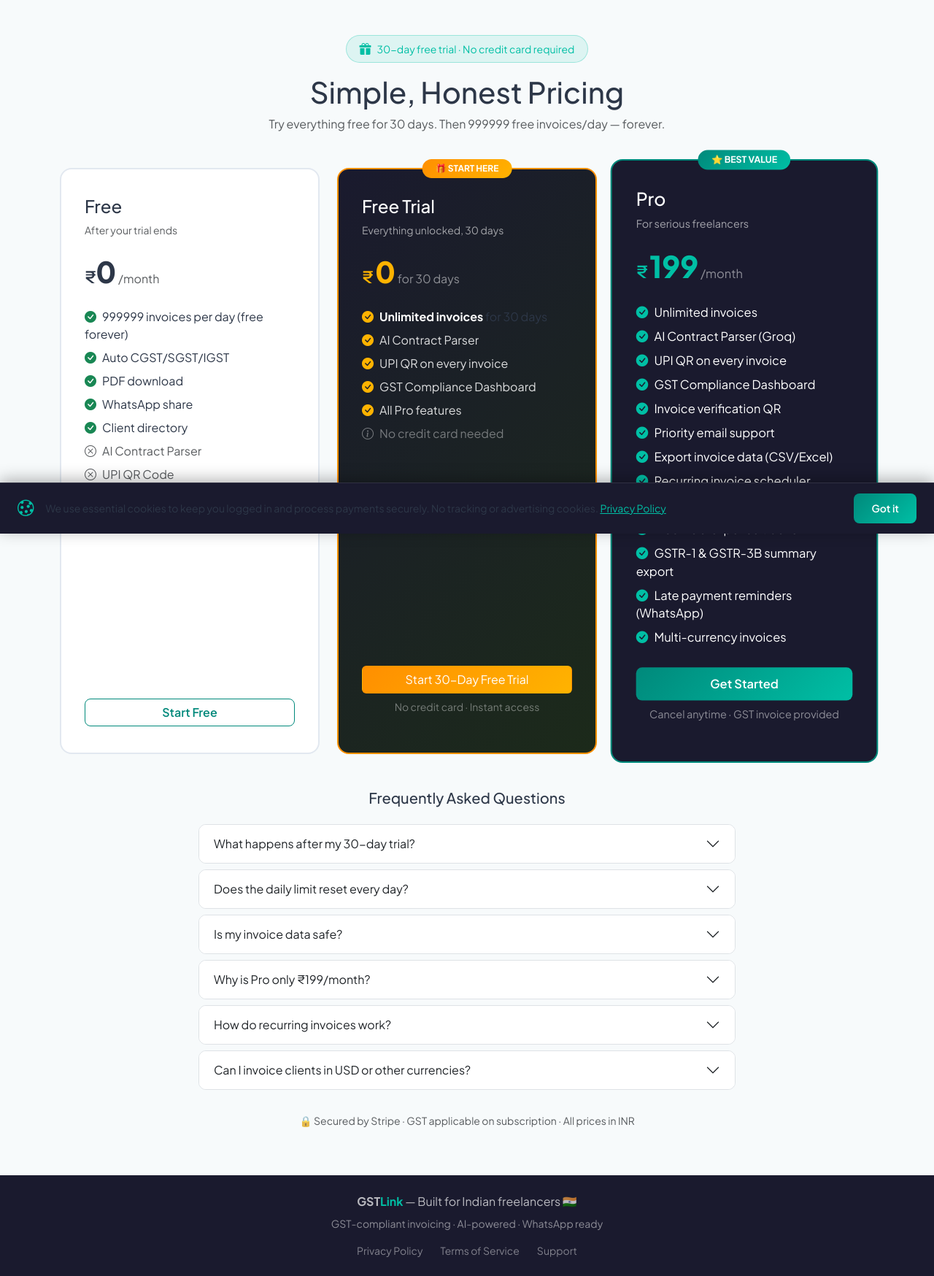
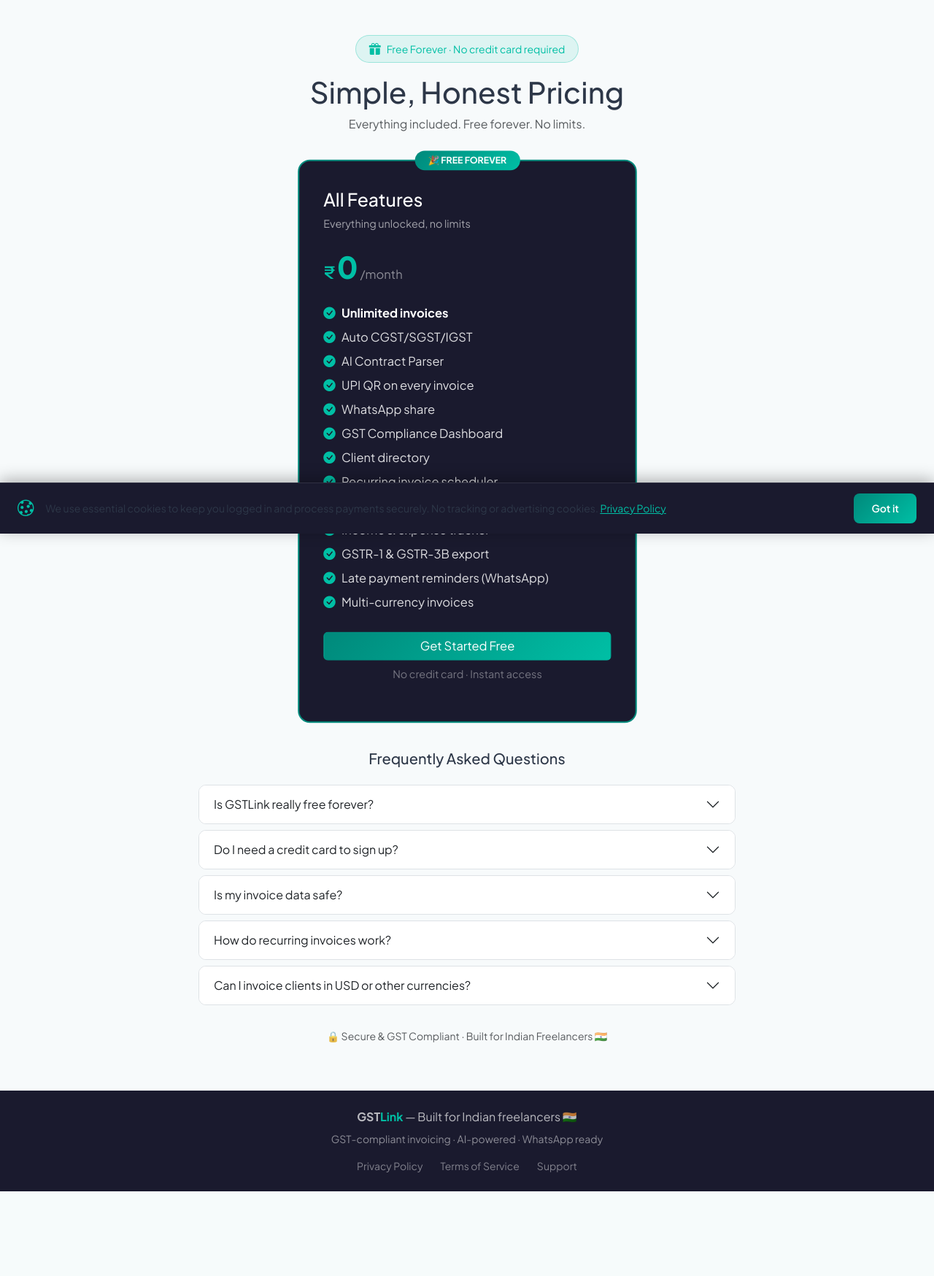
Before and after one commit to heerekarshiva/GstLink, a Flask app: page /pricing in a window 1280 px wide. Shown: the part 69-1817 px from the top of the page at 73% size. After the commit the page ends 1701 px from the top, so only its background shows below. Run offline with Flask 3, Linux system fonts and the light colour scheme; some libraries are stand-ins or nearby versions.

Commit message:
Revise pricing page for free forever model

```diff
--- a/templates/pricing.html
+++ b/templates/pricing.html
@@ -1,142 +1,58 @@
 {% extends "base.html" %}
 {% block title %}Pricing – GSTLink{% endblock %}
-{% block og_title %}GSTLink Pricing – Free Trial, Then ₹{{ price_inr }}/mo{% endblock %}
+{% block og_title %}GSTLink – Free Forever for Indian Freelancers{% endblock %}
 {% block content %}
 <div class="container py-5">
   <div class="text-center mb-5">
     <div class="d-inline-flex align-items-center gap-2 mb-3" style="background:rgba(0,191,165,.1);border:1px solid rgba(0,191,165,.3);border-radius:20px;padding:6px 18px;">
       <i class="bi bi-gift-fill" style="color:#00BFA5;"></i>
-      <span class="small fw-600" style="color:#00BFA5;">{{ trial_days }}-day free trial · No credit card required</span>
+      <span class="small fw-600" style="color:#00BFA5;">Free Forever · No credit card required</span>
     </div>
     <h2 class="fw-800 fs-1">Simple, Honest Pricing</h2>
-    <p class="text-muted">Try everything free for {{ trial_days }} days. Then {{ daily_limit }} free invoices/day — forever.</p>
+    <p class="text-muted">Everything included. Free forever. No limits.</p>
   </div>
 
   <div class="row justify-content-center g-4 align-items-stretch">
 
-    <!-- FREE PLAN -->
-    <div class="col-md-4">
-      <div class="pricing-card h-100 d-flex flex-column">
+    <!-- FREE FOREVER PLAN -->
+    <div class="col-md-5">
+      <div class="pricing-card popular h-100 d-flex flex-column">
+        <span class="popular-badge">🎉 FREE FOREVER</span>
         <div>
-          <h4 class="fw-700">Free</h4>
-          <p class="text-muted small">After your trial ends</p>
+          <h4 class="fw-700 text-white">All Features</h4>
+          <p class="small" style="color:rgba(255,255,255,.6);">Everything unlocked, no limits</p>
           <div class="my-3">
-            <span class="price-currency">₹</span><span class="price-amount">0</span>
-            <span class="text-muted">/month</span>
-          </div>
-          <div class="alert alert-light border mb-3 py-2 px-3 small">
-            <i class="bi bi-calendar-check me-1 text-success"></i>
-            <strong>{{ daily_limit }} invoices/day</strong> — resets every midnight
+            <span class="price-currency" style="color:#00BFA5;">₹</span>
+            <span class="price-amount" style="color:#00BFA5;">0</span>
+            <span style="color:rgba(255,255,255,.5);">/month</span>
           </div>
           <ul class="list-unstyled mb-4">
-            <li class="py-1"><i class="bi bi-check-circle-fill text-success me-2"></i>{{ daily_limit }} invoices per day (free forever)</li>
-            <li class="py-1"><i class="bi bi-check-circle-fill text-success me-2"></i>Auto CGST/SGST/IGST</li>
-            <li class="py-1"><i class="bi bi-check-circle-fill text-success me-2"></i>PDF download</li>
-            <li class="py-1"><i class="bi bi-check-circle-fill text-success me-2"></i>WhatsApp share</li>
-            <li class="py-1"><i class="bi bi-check-circle-fill text-success me-2"></i>Client directory</li>
-            <li class="py-1 text-muted"><i class="bi bi-x-circle me-2"></i>AI Contract Parser</li>
-            <li class="py-1 text-muted"><i class="bi bi-x-circle me-2"></i>UPI QR Code</li>
-            <li class="py-1 text-muted"><i class="bi bi-x-circle me-2"></i>Compliance dashboard</li>
+            <li class="py-1"><i class="bi bi-check-circle-fill me-2" style="color:#00BFA5;"></i><strong class="text-white">Unlimited invoices</strong></li>
+            <li class="py-1"><i class="bi bi-check-circle-fill me-2" style="color:#00BFA5;"></i><span style="color:rgba(255,255,255,.85);">Auto CGST/SGST/IGST</span></li>
+            <li class="py-1"><i class="bi bi-check-circle-fill me-2" style="color:#00BFA5;"></i><span style="color:rgba(255,255,255,.85);">AI Contract Parser</span></li>
+            <li class="py-1"><i class="bi bi-check-circle-fill me-2" style="color:#00BFA5;"></i><span style="color:rgba(255,255,255,.85);">UPI QR on every invoice</span></li>
+            <li class="py-1"><i class="bi bi-check-circle-fill me-2" style="color:#00BFA5;"></i><span style="color:rgba(255,255,255,.85);">WhatsApp share</span></li>
+            <li class="py-1"><i class="bi bi-check-circle-fill me-2" style="color:#00BFA5;"></i><span style="color:rgba(255,255,255,.85);">GST Compliance Dashboard</span></li>
+            <li class="py-1"><i class="bi bi-check-circle-fill me-2" style="color:#00BFA5;"></i><span style="color:rgba(255,255,255,.85);">Client directory</span></li>
+            <li class="py-1"><i class="bi bi-check-circle-fill me-2" style="color:#00BFA5;"></i><span style="color:rgba(255,255,255,.85);">Recurring invoice scheduler</span></li>
+            <li class="py-1"><i class="bi bi-check-circle-fill me-2" style="color:#00BFA5;"></i><span style="color:rgba(255,255,255,.85);">Custom branding &amp; logo</span></li>
+            <li class="py-1"><i class="bi bi-check-circle-fill me-2" style="color:#00BFA5;"></i><span style="color:rgba(255,255,255,.85);">Income &amp; expense tracker</span></li>
+            <li class="py-1"><i class="bi bi-check-circle-fill me-2" style="color:#00BFA5;"></i><span style="color:rgba(255,255,255,.85);">GSTR-1 &amp; GSTR-3B export</span></li>
+            <li class="py-1"><i class="bi bi-check-circle-fill me-2" style="color:#00BFA5;"></i><span style="color:rgba(255,255,255,.85);">Late payment reminders (WhatsApp)</span></li>
+            <li class="py-1"><i class="bi bi-check-circle-fill me-2" style="color:#00BFA5;"></i><span style="color:rgba(255,255,255,.85);">Multi-currency invoices</span></li>
           </ul>
         </div>
         <div class="mt-auto">
           {% if current_user.is_authenticated %}
-            {% if current_user.plan_type == 'free' %}
-            <button class="btn btn-outline-secondary w-100" disabled>Current Plan</button>
-            {% else %}
-            <a href="{{ url_for('dashboard') }}" class="btn btn-outline-primary w-100">Go to Dashboard</a>
-            {% endif %}
+          <a href="{{ url_for('dashboard') }}" class="btn w-100 fw-700" style="background:linear-gradient(135deg,#00897B,#00BFA5);color:#fff;">
+            Go to Dashboard
+          </a>
           {% else %}
-          <a href="{{ url_for('register') }}" class="btn btn-outline-primary w-100">Start Free</a>
-          {% endif %}
-        </div>
-      </div>
-    </div>
-
-    <!-- TRIAL PLAN -->
-    <div class="col-md-4">
-      <div class="pricing-card h-100 d-flex flex-column" style="border-color:#FF8F00;background:linear-gradient(135deg,#1a1a2e,#1c2a1a);">
-        <span class="popular-badge" style="background:linear-gradient(135deg,#FF8F00,#FFB300);">🎁 START HERE</span>
-        <div>
-          <h4 class="fw-700 text-white">Free Trial</h4>
-          <p class="small" style="color:rgba(255,255,255,.6);">Everything unlocked, {{ trial_days }} days</p>
-          <div class="my-3">
-            <span class="price-currency" style="color:#FFB300;">₹</span>
-            <span class="price-amount" style="color:#FFB300;">0</span>
-            <span style="color:rgba(255,255,255,.5);">for {{ trial_days }} days</span>
-          </div>
-          <ul class="list-unstyled mb-4">
-            <li class="py-1"><i class="bi bi-check-circle-fill me-2" style="color:#FFB300;"></i><strong class="text-white">Unlimited invoices</strong> for {{ trial_days }} days</li>
-            <li class="py-1"><i class="bi bi-check-circle-fill me-2" style="color:#FFB300;"></i><span style="color:rgba(255,255,255,.85);">AI Contract Parser</span></li>
-            <li class="py-1"><i class="bi bi-check-circle-fill me-2" style="color:#FFB300;"></i><span style="color:rgba(255,255,255,.85);">UPI QR on every invoice</span></li>
-            <li class="py-1"><i class="bi bi-check-circle-fill me-2" style="color:#FFB300;"></i><span style="color:rgba(255,255,255,.85);">GST Compliance Dashboard</span></li>
-            <li class="py-1"><i class="bi bi-check-circle-fill me-2" style="color:#FFB300;"></i><span style="color:rgba(255,255,255,.85);">All Pro features</span></li>
-            <li class="py-1"><i class="bi bi-info-circle me-2" style="color:rgba(255,255,255,.4);"></i><span style="color:rgba(255,255,255,.4);">No credit card needed</span></li>
-          </ul>
-        </div>
-        <div class="mt-auto">
-          {% if current_user.is_authenticated %}
-            {% if current_user.is_trial_active %}
-            <button class="btn w-100 fw-700" style="background:linear-gradient(135deg,#FF8F00,#FFB300);color:#fff;" disabled>
-              ✓ Trial Active — {{ current_user.trial_days_left }} days left
-            </button>
-            {% else %}
-            <a href="{{ url_for('dashboard') }}" class="btn btn-outline-warning w-100">Go to Dashboard</a>
-            {% endif %}
-          {% else %}
-          <a href="{{ url_for('register') }}" class="btn w-100 fw-700" style="background:linear-gradient(135deg,#FF8F00,#FFB300);color:#fff;">
-            Start {{ trial_days }}-Day Free Trial
+          <a href="{{ url_for('register') }}" class="btn w-100 fw-700" style="background:linear-gradient(135deg,#00897B,#00BFA5);color:#fff;">
+            Get Started Free
           </a>
           <p class="text-center mt-2 small" style="color:rgba(255,255,255,.4);">No credit card · Instant access</p>
           {% endif %}
-        </div>
-      </div>
-    </div>
-
-    <!-- PRO PLAN -->
-    <div class="col-md-4">
-      <div class="pricing-card popular h-100 d-flex flex-column">
-        <span class="popular-badge">⭐ BEST VALUE</span>
-        <div>
-          <h4 class="fw-700 text-white">Pro</h4>
-          <p class="small" style="color:rgba(255,255,255,.6);">For serious freelancers</p>
-          <div class="my-3">
-            <span class="price-currency" style="color:#00BFA5;">₹</span>
-            <span class="price-amount" style="color:#00BFA5;">{{ price_inr }}</span>
-            <span style="color:rgba(255,255,255,.5);">/month</span>
-          </div>
-          <ul class="list-unstyled mb-4">
-            <li class="py-1"><i class="bi bi-check-circle-fill me-2" style="color:#00BFA5;"></i>Unlimited invoices</li>
-            <li class="py-1"><i class="bi bi-check-circle-fill me-2" style="color:#00BFA5;"></i>AI Contract Parser (Groq)</li>
-            <li class="py-1"><i class="bi bi-check-circle-fill me-2" style="color:#00BFA5;"></i>UPI QR on every invoice</li>
-            <li class="py-1"><i class="bi bi-check-circle-fill me-2" style="color:#00BFA5;"></i>GST Compliance Dashboard</li>
-            <li class="py-1"><i class="bi bi-check-circle-fill me-2" style="color:#00BFA5;"></i>Invoice verification QR</li>
-            <li class="py-1"><i class="bi bi-check-circle-fill me-2" style="color:#00BFA5;"></i>Priority email support</li>
-            <li class="py-1"><i class="bi bi-check-circle-fill me-2" style="color:#00BFA5;"></i>Export invoice data (CSV/Excel)</li>
-            <li class="py-1"><i class="bi bi-check-circle-fill me-2" style="color:#00BFA5;"></i>Recurring invoice scheduler</li>
-            <li class="py-1"><i class="bi bi-check-circle-fill me-2" style="color:#00BFA5;"></i>Custom invoice branding &amp; logo</li>
-            <li class="py-1"><i class="bi bi-check-circle-fill me-2" style="color:#00BFA5;"></i>Income &amp; expense tracker</li>
-            <li class="py-1"><i class="bi bi-check-circle-fill me-2" style="color:#00BFA5;"></i>GSTR-1 &amp; GSTR-3B summary export</li>
-            <li class="py-1"><i class="bi bi-check-circle-fill me-2" style="color:#00BFA5;"></i>Late payment reminders (WhatsApp)</li>
-            <li class="py-1"><i class="bi bi-check-circle-fill me-2" style="color:#00BFA5;"></i>Multi-currency invoices</li>
-          </ul>
-        </div>
-        <div class="mt-auto">
-          {% if current_user.is_authenticated %}
-            {% if current_user.plan_type == 'pro' %}
-            <button class="btn btn-success w-100" disabled>✓ You're on Pro</button>
-            {% else %}
-            <form method="POST" action="{{ url_for('create_checkout') }}">
-              <input type="hidden" name="csrf_token" value="{{ csrf_token() }}">
-              <button type="submit" class="btn btn-primary w-100" style="background:linear-gradient(135deg,#00897B,#00BFA5);">
-                Upgrade to Pro — ₹{{ price_inr }}/mo
-              </button>
-            </form>
-            {% endif %}
-          {% else %}
-          <a href="{{ url_for('register') }}" class="btn btn-primary w-100" style="background:linear-gradient(135deg,#00897B,#00BFA5);">Get Started</a>
-          {% endif %}
-          <p class="text-center mt-2 small" style="color:rgba(255,255,255,.5);">Cancel anytime · GST invoice provided</p>
         </div>
       </div>
     </div>
@@ -151,24 +67,24 @@
         <div class="accordion-item border mb-2" style="border-radius:10px;overflow:hidden;">
           <h2 class="accordion-header">
             <button class="accordion-button collapsed fw-600" type="button" data-bs-toggle="collapse" data-bs-target="#faq1">
-              What happens after my 30-day trial?
+              Is GSTLink really free forever?
             </button>
           </h2>
           <div id="faq1" class="accordion-collapse collapse" data-bs-parent="#pricingFaq">
             <div class="accordion-body text-muted small">
-              After 30 days, you automatically move to the Free plan — you can still create <strong>{{ daily_limit }} invoices per day</strong>, free forever. No card is charged. If you need unlimited invoices, upgrade to Pro anytime.
+              Yes! GSTLink is completely free with no limits. Create as many invoices as you need, use all features including AI Contract Parser, UPI QR codes, and WhatsApp sharing — all at zero cost.
             </div>
           </div>
         </div>
         <div class="accordion-item border mb-2" style="border-radius:10px;overflow:hidden;">
           <h2 class="accordion-header">
             <button class="accordion-button collapsed fw-600" type="button" data-bs-toggle="collapse" data-bs-target="#faq2">
-              Does the daily limit reset every day?
+              Do I need a credit card to sign up?
             </button>
           </h2>
           <div id="faq2" class="accordion-collapse collapse" data-bs-parent="#pricingFaq">
             <div class="accordion-body text-muted small">
-              Yes — your free {{ daily_limit }} invoices reset every midnight (IST). So even on the free plan, you can create up to 150 invoices per month at no cost.
+              No credit card is required. Just register with your email and start creating GST-compliant invoices immediately.
             </div>
           </div>
         </div>
@@ -187,22 +103,10 @@
         <div class="accordion-item border mb-2" style="border-radius:10px;overflow:hidden;">
           <h2 class="accordion-header">
             <button class="accordion-button collapsed fw-600" type="button" data-bs-toggle="collapse" data-bs-target="#faq4">
-              Why is Pro only ₹199/month?
+              How do recurring invoices work?
             </button>
           </h2>
           <div id="faq4" class="accordion-collapse collapse" data-bs-parent="#pricingFaq">
-            <div class="accordion-body text-muted small">
-              We believe every Indian freelancer deserves professional invoicing tools without breaking the bank. At ₹199/month — less than a cup of chai a week — GSTLink Pro is priced to be a no-brainer for any working freelancer.
-            </div>
-          </div>
-        </div>
-        <div class="accordion-item border mb-2" style="border-radius:10px;overflow:hidden;">
-          <h2 class="accordion-header">
-            <button class="accordion-button collapsed fw-600" type="button" data-bs-toggle="collapse" data-bs-target="#faq5">
-              How do recurring invoices work?
-            </button>
-          </h2>
-          <div id="faq5" class="accordion-collapse collapse" data-bs-parent="#pricingFaq">
             <div class="accordion-body text-muted small">
               Set up a recurring schedule (weekly/monthly) for any client and GSTLink will auto-generate the invoice on the due date. You can review before it's sent, or enable auto-send for fully hands-off billing.
             </div>
@@ -210,13 +114,13 @@
         </div>
         <div class="accordion-item border mb-2" style="border-radius:10px;overflow:hidden;">
           <h2 class="accordion-header">
-            <button class="accordion-button collapsed fw-600" type="button" data-bs-toggle="collapse" data-bs-target="#faq6">
+            <button class="accordion-button collapsed fw-600" type="button" data-bs-toggle="collapse" data-bs-target="#faq5">
               Can I invoice clients in USD or other currencies?
             </button>
           </h2>
-          <div id="faq6" class="accordion-collapse collapse" data-bs-parent="#pricingFaq">
+          <div id="faq5" class="accordion-collapse collapse" data-bs-parent="#pricingFaq">
             <div class="accordion-body text-muted small">
-              Yes! Pro users can create invoices in USD, EUR, GBP and other major currencies. The invoice displays the foreign currency amount while GST is correctly applied in INR, keeping you fully compliant.
+              Yes! You can create invoices in USD, EUR, GBP and other major currencies. The invoice displays the foreign currency amount while GST is correctly applied in INR, keeping you fully compliant.
             </div>
           </div>
         </div>
@@ -225,7 +129,7 @@
   </div>
 
   <div class="text-center mt-4">
-    <p class="text-muted small">🔒 Secured by Stripe · GST applicable on subscription · All prices in INR</p>
+    <p class="text-muted small">🔒 Secure &amp; GST Compliant · Built for Indian Freelancers 🇮🇳</p>
   </div>
 </div>
 {% endblock %}
```
